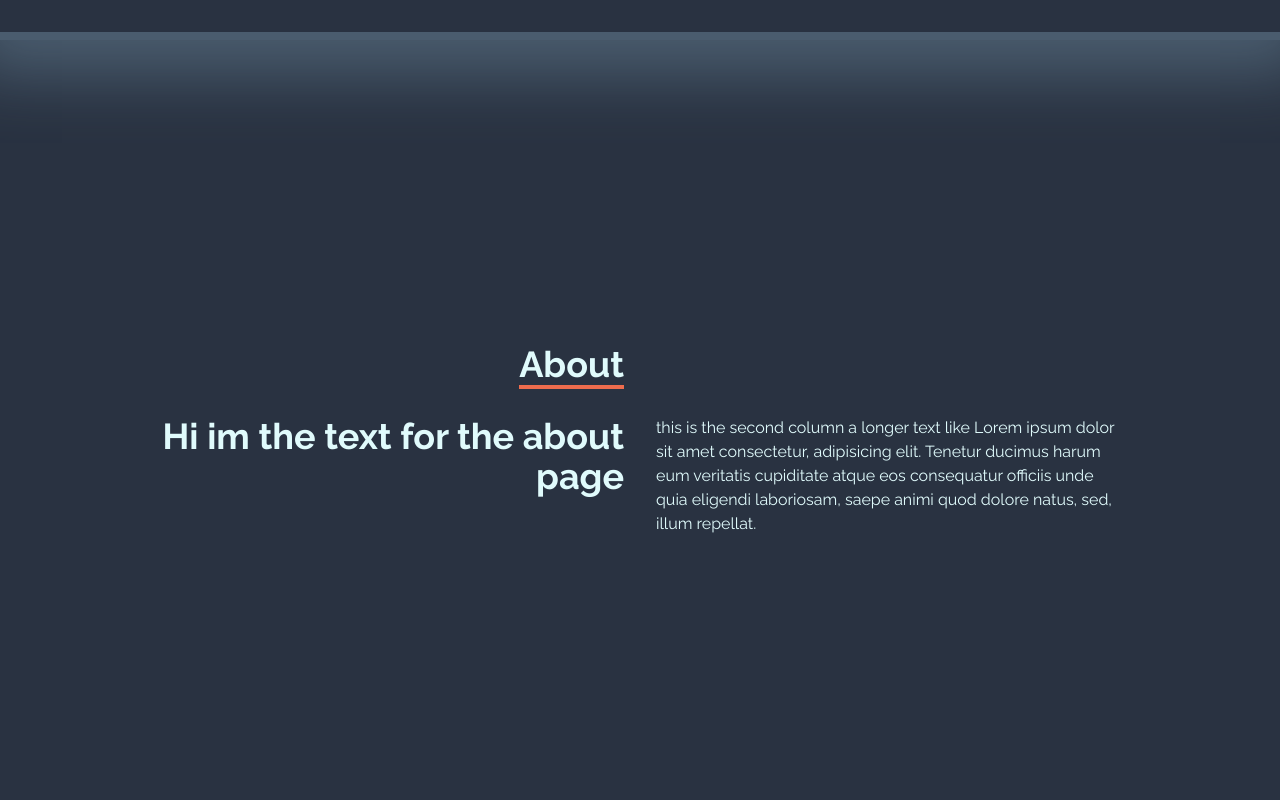
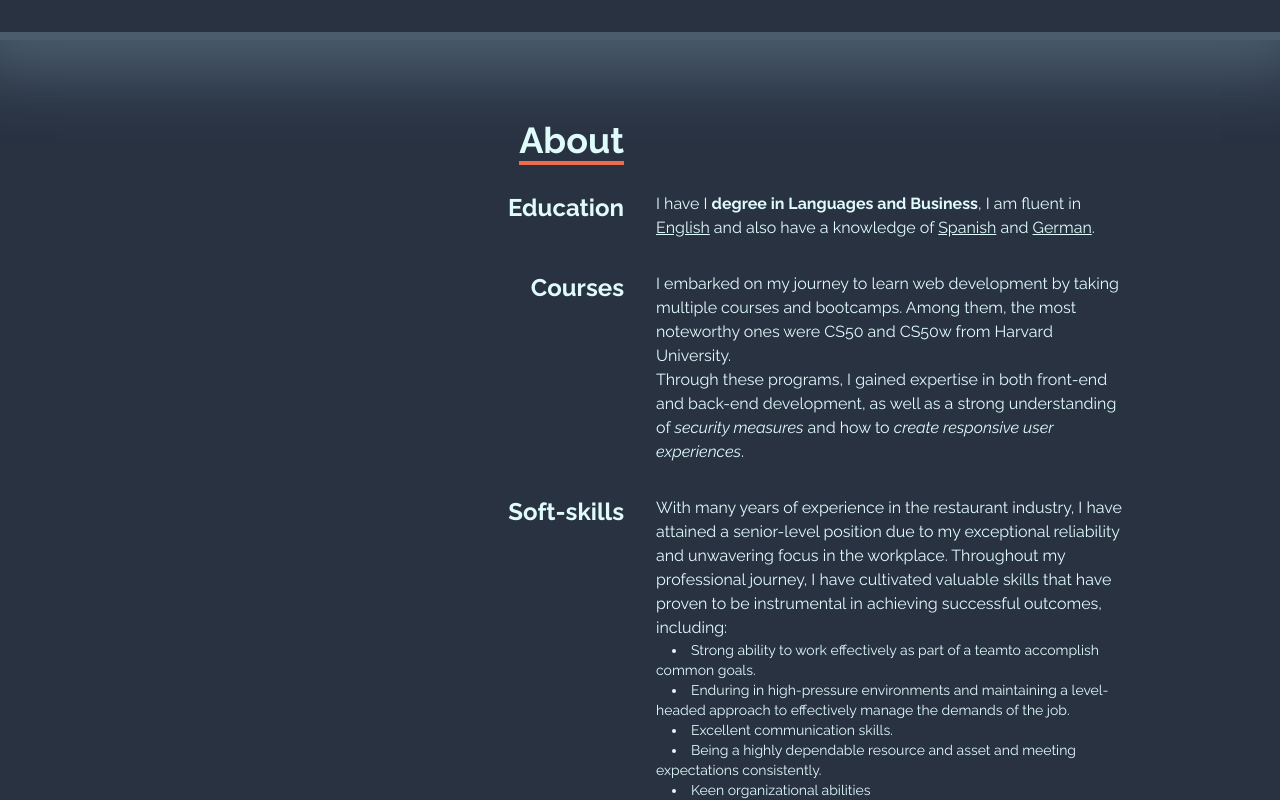
Before and after one commit to dluca22/react_portfolio, a React (Vite) app: page / in a window 1280 px wide. Shown: the part 520-1320 px from the top of the page. Built offline with nearby package versions, Linux system fonts and the light colour scheme.

Commit message:
enhanced About section

```diff
--- a/src/components/About.jsx
+++ b/src/components/About.jsx
@@ -2,22 +2,74 @@ import React from 'react';
 
 function About() {
   return (
-    <div name='about' className='w-full h-screen text-[#E0FBFC]'>
+    <div name='about' className='w-full py-20 text-[#E0FBFC]'>
       <div className='flex flex-col justify-center items-center w-full h-full'>
-        <div className='max-w-[1000px] w-full grid grid-cols-2 gap-8'>
+        <div className='max-w-[1300px] w-full grid grid-cols-2 gap-8'>
           <div className='sm:text-right pb-8 pl-4'>
-            <h3 className='section-header'>
-              About
-            </h3>
+            <h3 className='section-header'>About</h3>
           </div>
           <div> </div>
         </div>
         <div className='max-w-[1000px] w-full grid sm:grid-cols-2 gap-8 px-4'>
-          <div className='sm:text-right text-4xl font-bold '>
-            <p>Hi im the text for the about page </p>
+          <div className='sm:text-right text-2xl font-bold '>
+            <p>Education</p>
           </div>
           <div>
-            <p>this is the second column a longer text like Lorem ipsum dolor sit amet consectetur, adipisicing elit. Tenetur ducimus harum eum veritatis cupiditate atque eos consequatur officiis unde quia eligendi laboriosam, saepe animi quod dolore natus, sed, illum repellat.</p>
+            <p>
+              I have I <strong>degree in Languages and Business</strong>, I am
+              fluent in <u>English</u> and also have a knowledge of{' '}
+              <u>Spanish</u> and <u>German</u>.
+            </p>
+          </div>
+          <div className='sm:text-right text-2xl font-bold  '>
+            <p>Courses</p>
+          </div>
+          <div>
+            <p>
+              I embarked on my journey to learn web development by taking
+              multiple courses and bootcamps. Among them, the most noteworthy
+              ones were CS50 and CS50w from Harvard University.
+            </p>
+            <p>
+              Through these programs, I gained expertise in both front-end and
+              back-end development, as well as a strong understanding of{' '}
+              <em>security measures</em> and how to{' '}
+              <em>create responsive user experiences</em>.
+            </p>
+          </div>
+          <div className='sm:text-right text-2xl font-bold'>
+            <p>Soft-skills</p>
+          </div>
+          <div>
+            <p>
+              With many years of experience in the restaurant industry, I have
+              attained a senior-level position due to my exceptional reliability
+              and unwavering focus in the workplace. Throughout my professional
+              journey, I have cultivated valuable skills that have proven to be
+              instrumental in achieving successful outcomes, including:
+            </p>
+            <ul className='list-disc list-inside indent-4 text-sm'>
+              <li>
+                Strong ability to work effectively as part of a
+                teamto accomplish common goals.
+              </li>
+              <li>
+                Enduring in high-pressure environments and maintaining a
+                level-headed approach to effectively manage the demands of the
+                job.
+              </li>
+              <li>
+                Excellent communication skills.
+              </li>
+              <li>
+                Being a highly dependable resource and asset and meeting expectations consistently.
+              </li>
+              <li>
+              Keen organizational abilities
+              </li>
+            </ul>
+
+
           </div>
         </div>
       </div>
```
